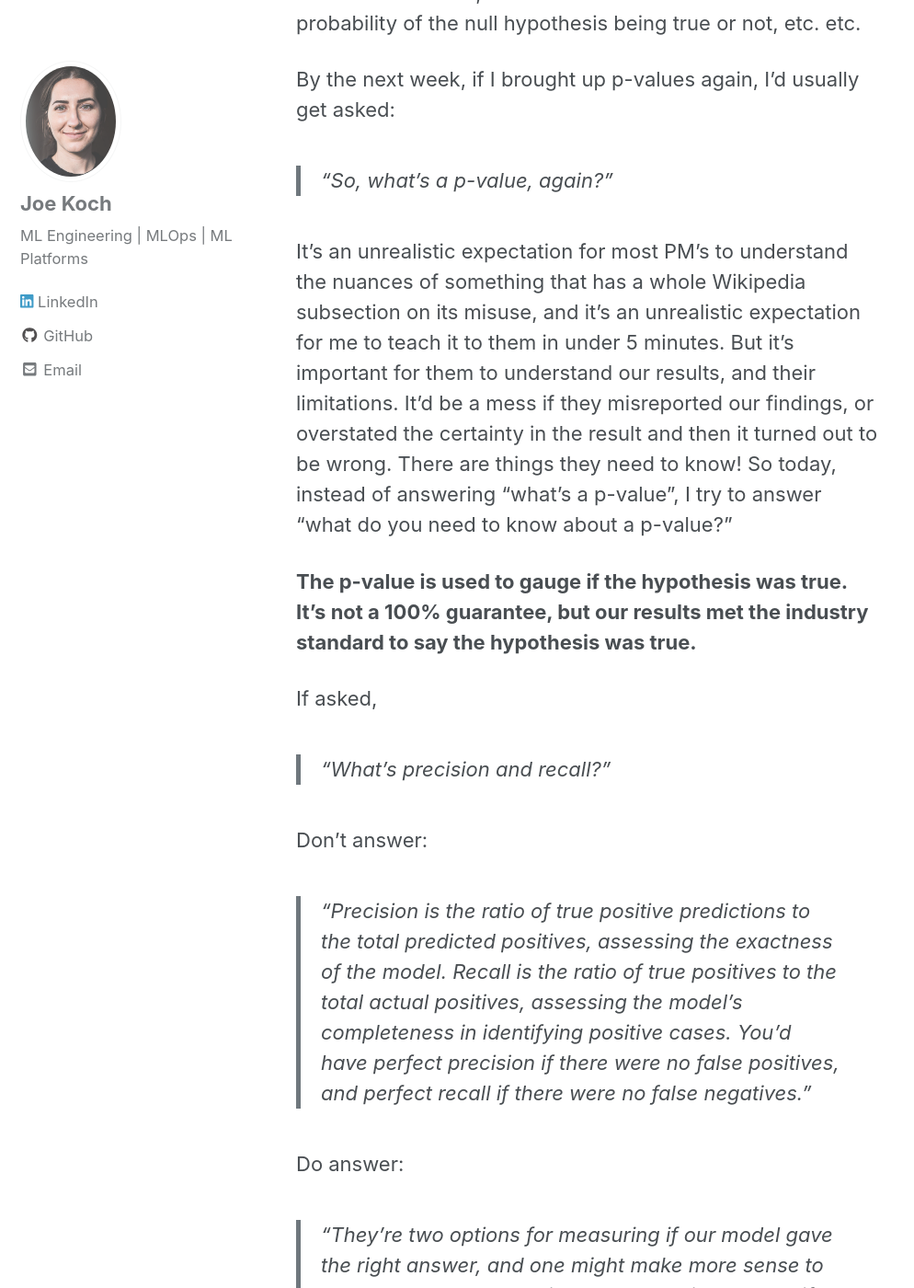
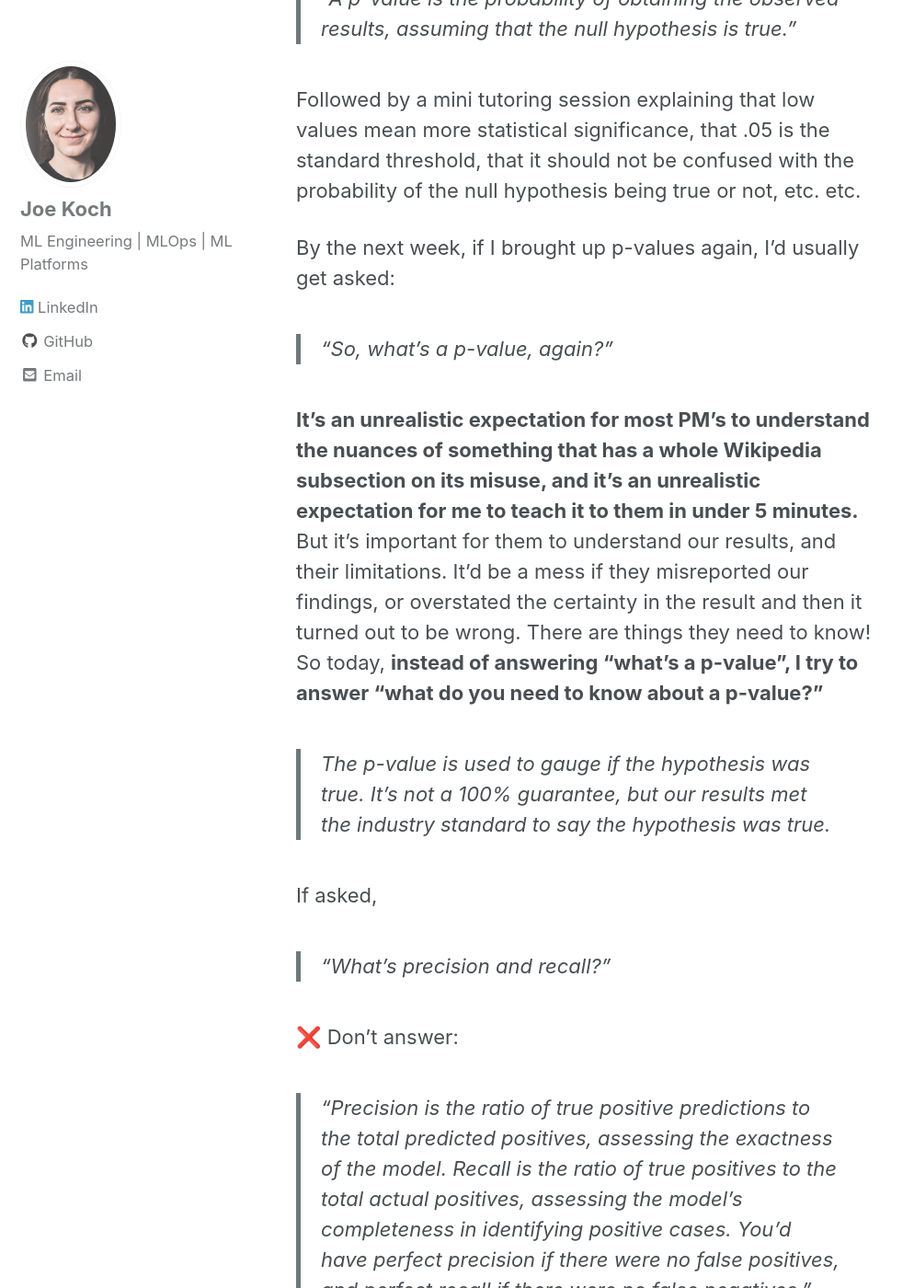
Before and after one commit to Joe-Koch/personal, a Jekyll site: the page built from _blog/pvalues.md, in a window 1280 px wide and 1400 px high, scrolled down 726 px. Shown: the whole window at 92% size, without its empty margins (0-994 px from the left). Built offline with Jekyll 4.4.1, drawn with Linux system fonts in a browser that asks for light colours; cached includes are drawn as plain includes; some of the changed text lies outside the part shown.

Commit message:
Blog formatting

```diff
--- a/_blog/pvalues.md
+++ b/_blog/pvalues.md
@@ -20,18 +21,18 @@ By the next week, if I brought up p-values again, I’d usually get asked:
 
 > "So, what’s a p-value, again?"
 
-It’s an unrealistic expectation for most PM’s to understand the nuances of something that has a whole Wikipedia subsection on its misuse, and it’s an unrealistic expectation for me to teach it to them in under 5 minutes. But it’s important for them to understand our results, and their limitations. It’d be a mess if they misreported our findings, or overstated the certainty in the result and then it turned out to be wrong. There are things they need to know! So today, instead of answering “what’s a p-value”, I try to answer “what do you need to know about a p-value?”
+**It’s an unrealistic expectation for most PM’s to understand the nuances of something that has a whole Wikipedia subsection on its misuse, and it’s an unrealistic expectation for me to teach it to them in under 5 minutes.** But it’s important for them to understand our results, and their limitations. It’d be a mess if they misreported our findings, or overstated the certainty in the result and then it turned out to be wrong. There are things they need to know! So today, **instead of answering “what’s a p-value”, I try to answer “what do you need to know about a p-value?”**
 
-**The p-value is used to gauge if the hypothesis was true. It's not a 100% guarantee, but our results met the industry standard to say the hypothesis was true.**
+> The p-value is used to gauge if the hypothesis was true. It's not a 100% guarantee, but our results met the industry standard to say the hypothesis was true.
 
 If asked,
 
 > "What’s precision and recall?"
 
-Don’t answer:
+❌ Don’t answer:
 > "Precision is the ratio of true positive predictions to the total predicted positives, assessing the exactness of the model. Recall is the ratio of true positives to the total actual positives, assessing the model's completeness in identifying positive cases. You’d have perfect precision if there were no false positives, and perfect recall if there were no false negatives."
 
-Do answer:
+✅ Do answer:
 > "They’re two options for measuring if our model gave the right answer, and one might make more sense to use than the other. In this case, would it be worse if we approved someone for a loan and they defaulted, or if we didn’t approve the loan of someone who would have paid it off?"
 
 I think of this like the basketball player Magic Johnson, who was known for not just throwing the ball to where his teammates were, but throwing them to where they needed to be. This has definitely been helpful for me and, hopefully, the non-technical people who work with me.
```
Also changed, not shown: other parts of _blog/pvalues.md (+1 -0 lines), _blog/resources.md (+3 -2 lines), assets/images/bio-photo.png.
